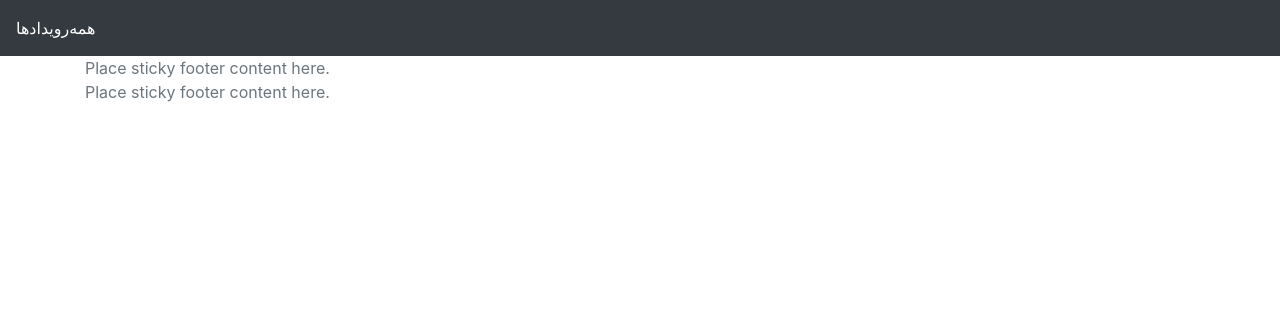
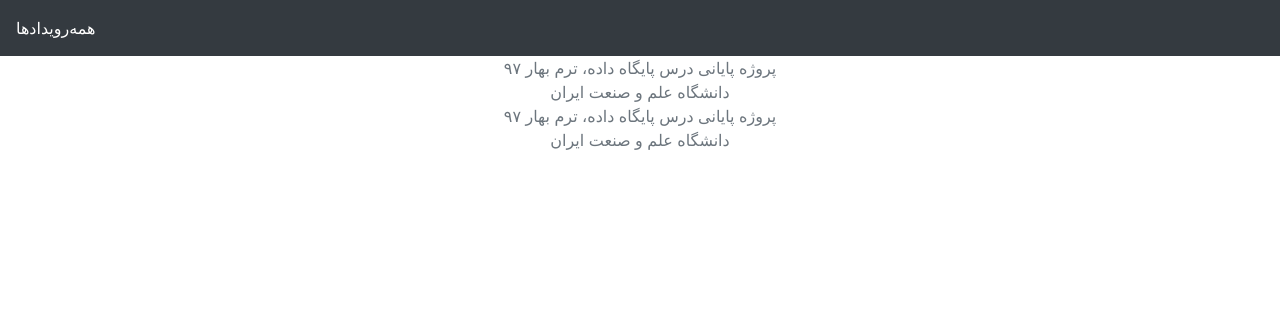
Before and after one commit to alijamaliz/DataBaseProjectUserInterface, a PHP site: template resources/templates/footer.php in a window 1280 px wide. Shown: the top 316 px of the page. Run offline with PHP 8.4, Linux system fonts and the light colour scheme; the template is opened without the code that fills it, so the values that code supplies are empty; some libraries are stand-ins or nearby versions.

Commit message:
Ament footer text

```diff
--- a/resources/templates/footer.php
+++ b/resources/templates/footer.php
@@ -1,6 +1,6 @@
 <footer class="footer">
-    <div class="container">
-        <span class="text-muted">Place sticky footer content here.</span>
+    <div class="container" style="text-align: center;">
+        <span class="text-muted">پروژه پایانی درس پایگاه داده، ترم بهار ۹۷<br>دانشگاه علم و صنعت ایران</span>
     </div>
 </footer>
 </body>
```
